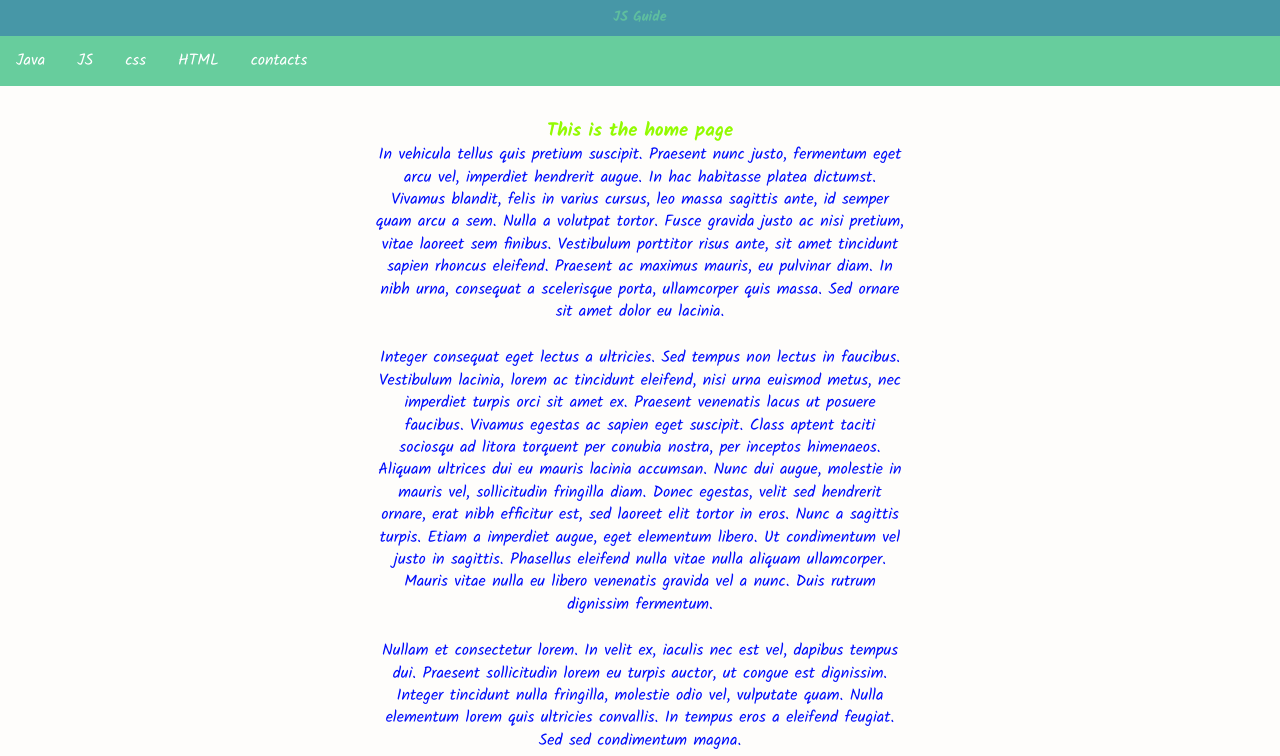
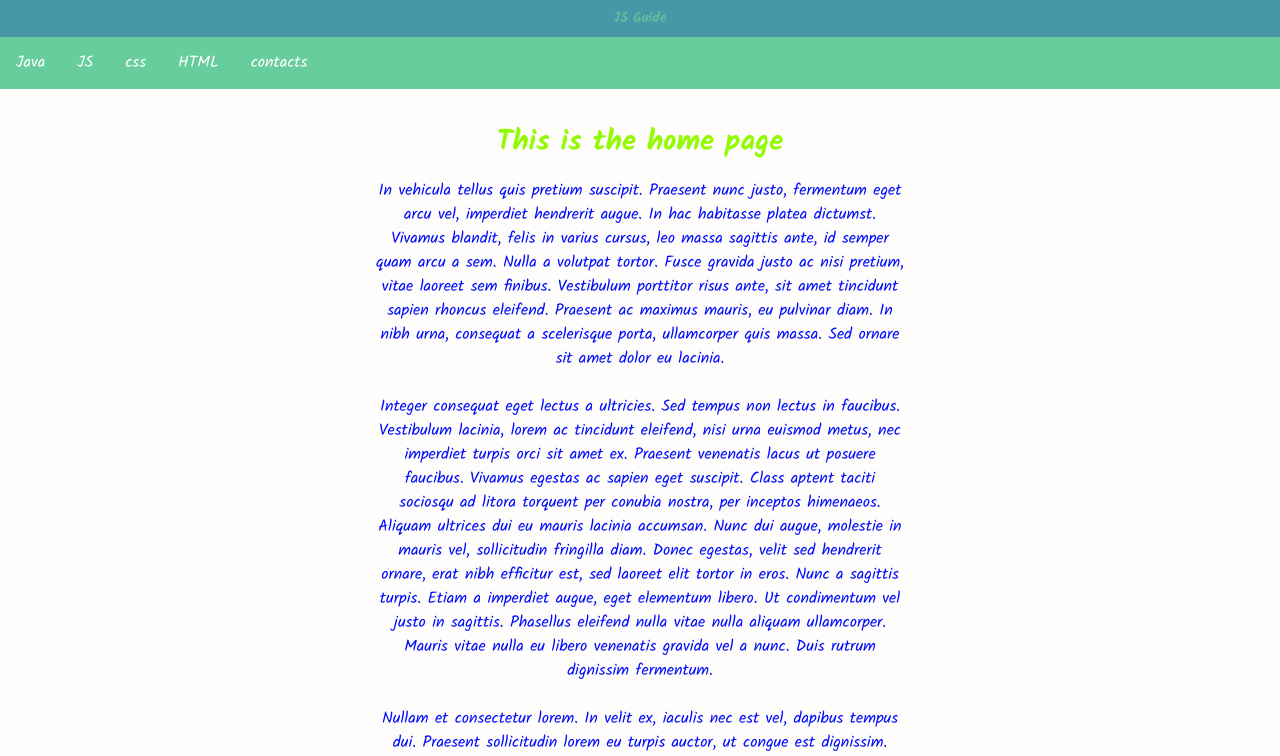
Before and after one commit to bedri-s-b/web-Guide, a plain HTML site: page guide_v1/index.html in a window 1280 px wide. Shown: the top 756 px of the page. Drawn offline with Linux system fonts and the light colour scheme.

Commit message:
Separate the typography from the main style

```diff
--- a/guide_v1/styles/style.css
+++ b/guide_v1/styles/style.css
@@ -1,28 +1,42 @@
 @import url(typography.css);
 
-
-html{
+html {
     box-sizing: border-box;
 }
 
-*{
+* {
     box-sizing: inherit;
 }
 
-
 body {
     background-color: rgba(250, 243, 226, 0.11);
-     display: block;
-     /* border: solid black; */
-     /* margin: 0%; */
+    display: block;
 }
 
-p{
+p {
+    color: rgb(1, 13, 251);
+    padding-bottom: 1.5em;
+    max-width: 66ch;
     margin: auto;
 }
 
+h1 {
+    text-align: center;
+    color: rgb(104 206 157 / 71%);
+    font-size: 88%;
+    background-color: rgba(66, 149, 165, 0.974);
+    margin: auto;
+    padding: 0.5rem;
+
+
+}
+
+h3 {
+    color: rgb(147, 251, 1);
+}
+
 footer {
-    /* position: fixed; */
+
     left: 0;
     bottom: 0;
     width: 100%;
@@ -32,13 +46,12 @@ footer {
     margin: auto
 }
 
-
-
+ul li {
+    float: left;
+}
 
 .navbar {
-    /* position: fixed; */
     left: 0;
-    /* bottom: 0; */
     width: 100%;
     background-color: rgb(104, 206, 157);
     color: white;
@@ -54,20 +67,13 @@ footer {
     background-color: rgba(104, 206, 157, 0.6);
 }
 
-ul li {
-    float: left;
-}
-
-
 .navbar a {
     display: block;
     color: white;
     text-align: center;
     padding: 14px 16px;
     text-decoration: none;
-    /* border: solid rgb(190, 32, 32) */
 }
-
 
 .navbar a:hover {
     background-color: rgb(4, 243, 123);
@@ -78,9 +84,6 @@ main {
     text-align: center;
 }
 
-
-
-
 .home__tittle {
     text-decoration: none;
     color: rgb(104 206 157 / 71%);
--- a/guide_v1/styles/typography.css
+++ b/guide_v1/styles/typography.css
@@ -1,36 +1,78 @@
 @import url('https://fonts.googleapis.com/css2?family=Dancing+Script:wght@400..700&family=Indie+Flower&family=Kalam:wght@300;400;700&display=swap');
 
 
+
+
 * {
-    padding: 0px;
-    margin: 0px;
+    margin: 0;
+    padding: 0;
 }
 
 body {
+    font-size: 16px;
+    line-height: 1.5;
     font-family: "Kalam", cursive;
-    line-height: 1.4;
-    text-align: center;
-    margin: auto;
+    padding: 0;
+    /* margin: auto; */
+}
+
+article {
+    max-width: 66ch;
+    margin: 0 auto;
+    padding: 2rem;
 
 }
 
+
+ul,
+ol,
 p {
+    padding-bottom: 1.5em;
     color: rgb(1, 13, 251);
-    padding-bottom: 1.5em;
-    max-width: 66ch;
 }
 
-h1 {
-    text-align: center;
-    color: rgb(104 206 157 / 71%);
-    font-size: 88%;
-    background-color: rgba(66, 149, 165, 0.974);
-    margin: auto;
-    padding: 0.5rem;
-
+ul,
+ol {
+    padding-left: 1.5em;
 
 }
 
+ul {
+    list-style-type: none;
+}
+
+h1,
+h2,
+h3,
+h4,
+h5,
+h6 {
+
+    text-align: center;
+    padding-bottom: 0.5em;
+}
+
+
+h1 {
+    font-size: 2.2em
+}
+
+h2 {
+    font-size: 2em
+}
+
 h3 {
-    color: rgb(147, 251, 1);
+    font-size: 1.8em
 }
+
+h4 {
+    font-size: 1.4em
+}
+
+h5 {
+    font-size: 1.2em
+}
+
+h6 {
+    font-size: 1em
+}
```
